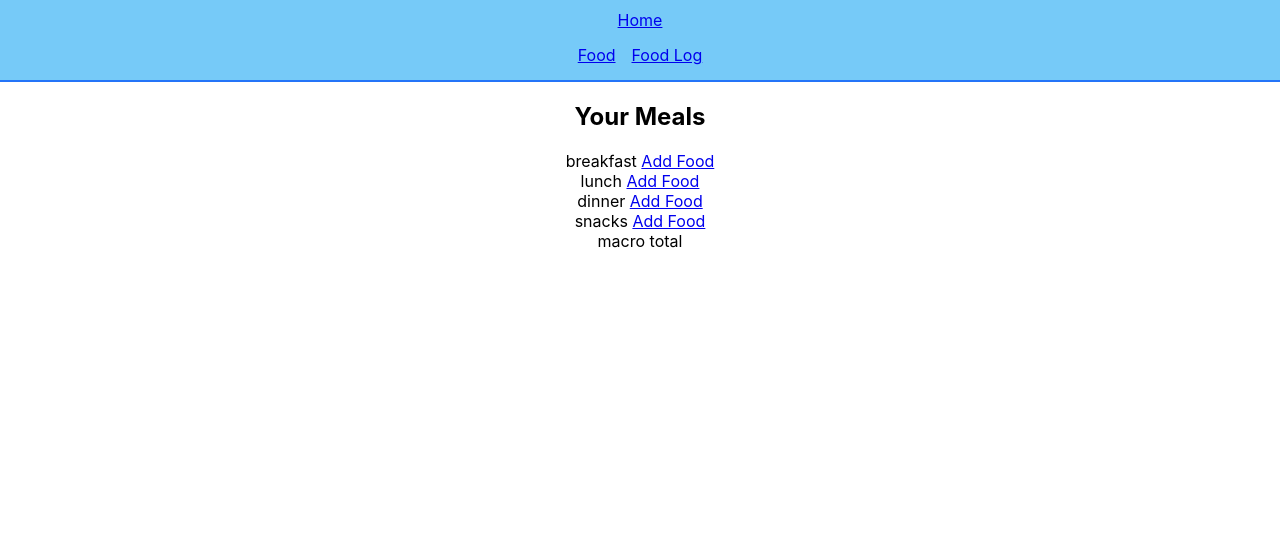
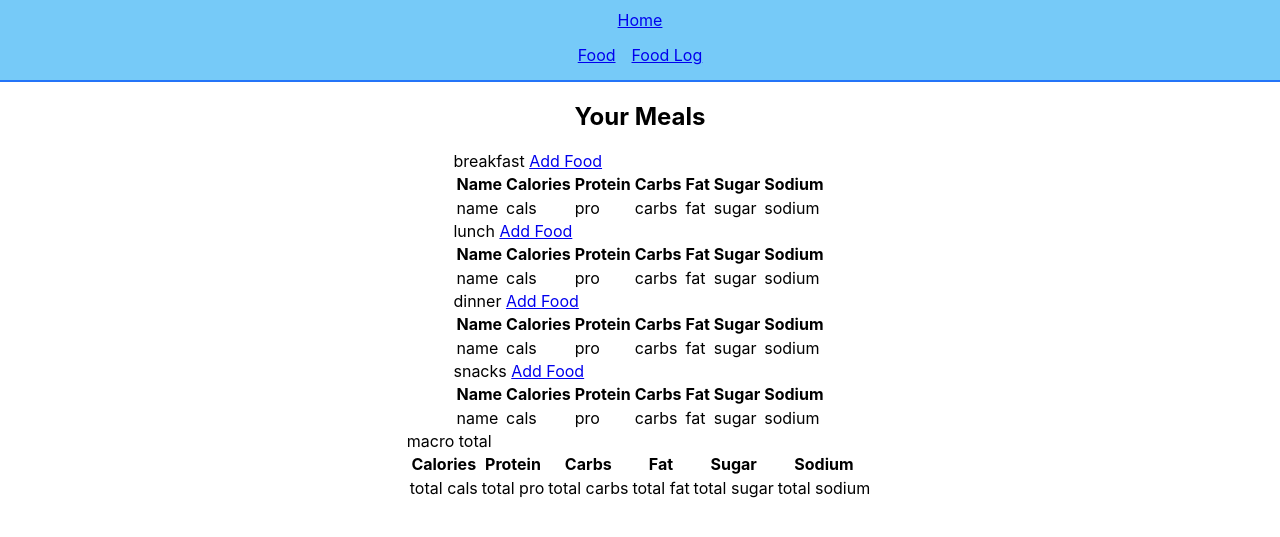
Before and after one commit to JImmyJImmy0/thehustle, a Django app: page /foodlog/ in a window 1280 px wide. Shown: the top 537 px of the page. Run offline with Django 3.2, Linux system fonts and the light colour scheme.

Commit message:
stub log tables

```diff
--- a/main_app/templates/foods/log.html
+++ b/main_app/templates/foods/log.html
@@ -12,21 +12,149 @@
     <div class='breakfast'>
         breakfast
         <a href="{% url 'foods_index' %}">Add Food</a>
+        <div class='b-table'>
+            <table>
+                <thead>
+                    <tr>
+                        <th>Name</th>
+                        <th>Calories</th>
+                        <th>Protein</th>
+                        <th>Carbs</th>
+                        <th>Fat</th>
+                        <th>Sugar</th>
+                        <th>Sodium</th>
+                    </tr>
+                </thead>
+                <tbody>
+                    <tr>
+                        <td>name</td>
+                        <td>cals</td>
+                        <td>pro</td>
+                        <td>carbs</td>
+                        <td>fat</td>
+                        <td>sugar</td>
+                        <td>sodium</td>
+                    </tr>
+                </tbody>
+            </table>
+        </div>
     </div>
     <div class='lunch'>
         lunch
         <a href="{% url 'foods_index' %}">Add Food</a>
+        <div class='l-table'>
+            <table>
+                <thead>
+                    <tr>
+                        <th>Name</th>
+                        <th>Calories</th>
+                        <th>Protein</th>
+                        <th>Carbs</th>
+                        <th>Fat</th>
+                        <th>Sugar</th>
+                        <th>Sodium</th>
+                    </tr>
+                </thead>
+                <tbody>
+                    <tr>
+                        <td>name</td>
+                        <td>cals</td>
+                        <td>pro</td>
+                        <td>carbs</td>
+                        <td>fat</td>
+                        <td>sugar</td>
+                        <td>sodium</td>
+                    </tr>
+                </tbody>
+            </table>
+        </div>
     </div>
     <div class='dinner'>
         dinner
         <a href="{% url 'foods_index' %}">Add Food</a>
+        <div class='d-table'>
+            <table>
+                <thead>
+                    <tr>
+                        <th>Name</th>
+                        <th>Calories</th>
+                        <th>Protein</th>
+                        <th>Carbs</th>
+                        <th>Fat</th>
+                        <th>Sugar</th>
+                        <th>Sodium</th>
+                    </tr>
+                </thead>
+                <tbody>
+                    <tr>
+                        <td>name</td>
+                        <td>cals</td>
+                        <td>pro</td>
+                        <td>carbs</td>
+                        <td>fat</td>
+                        <td>sugar</td>
+                        <td>sodium</td>
+                    </tr>
+                </tbody>
+            </table>
+        </div>
     </div>
     <div class='snacks'>
         snacks
         <a href="{% url 'foods_index' %}">Add Food</a>
+        <div class='s-table'>
+            <table>
+                <thead>
+                    <tr>
+                        <th>Name</th>
+                        <th>Calories</th>
+                        <th>Protein</th>
+                        <th>Carbs</th>
+                        <th>Fat</th>
+                        <th>Sugar</th>
+                        <th>Sodium</th>
+                    </tr>
+                </thead>
+                <tbody>
+                    <tr>
+                        <td>name</td>
+                        <td>cals</td>
+                        <td>pro</td>
+                        <td>carbs</td>
+                        <td>fat</td>
+                        <td>sugar</td>
+                        <td>sodium</td>
+                    </tr>
+                </tbody>
+            </table>
+        </div>
     </div>
     <div class='macro-total'>
         macro total
+        <div class='total-table'>
+            <table>
+                <thead>
+                    <tr>
+                        <th>Calories</th>
+                        <th>Protein</th>
+                        <th>Carbs</th>
+                        <th>Fat</th>
+                        <th>Sugar</th>
+                        <th>Sodium</th>
+                    </tr>
+                </thead>
+                <tbody>
+                    <tr>
+                        <td>total cals</td>
+                        <td>total pro</td>
+                        <td>total carbs</td>
+                        <td>total fat</td>
+                        <td>total sugar</td>
+                        <td>total sodium</td>
+                    </tr>
+                </tbody>
+            </table>
+        </div>
     </div>
 </section>
 
```
